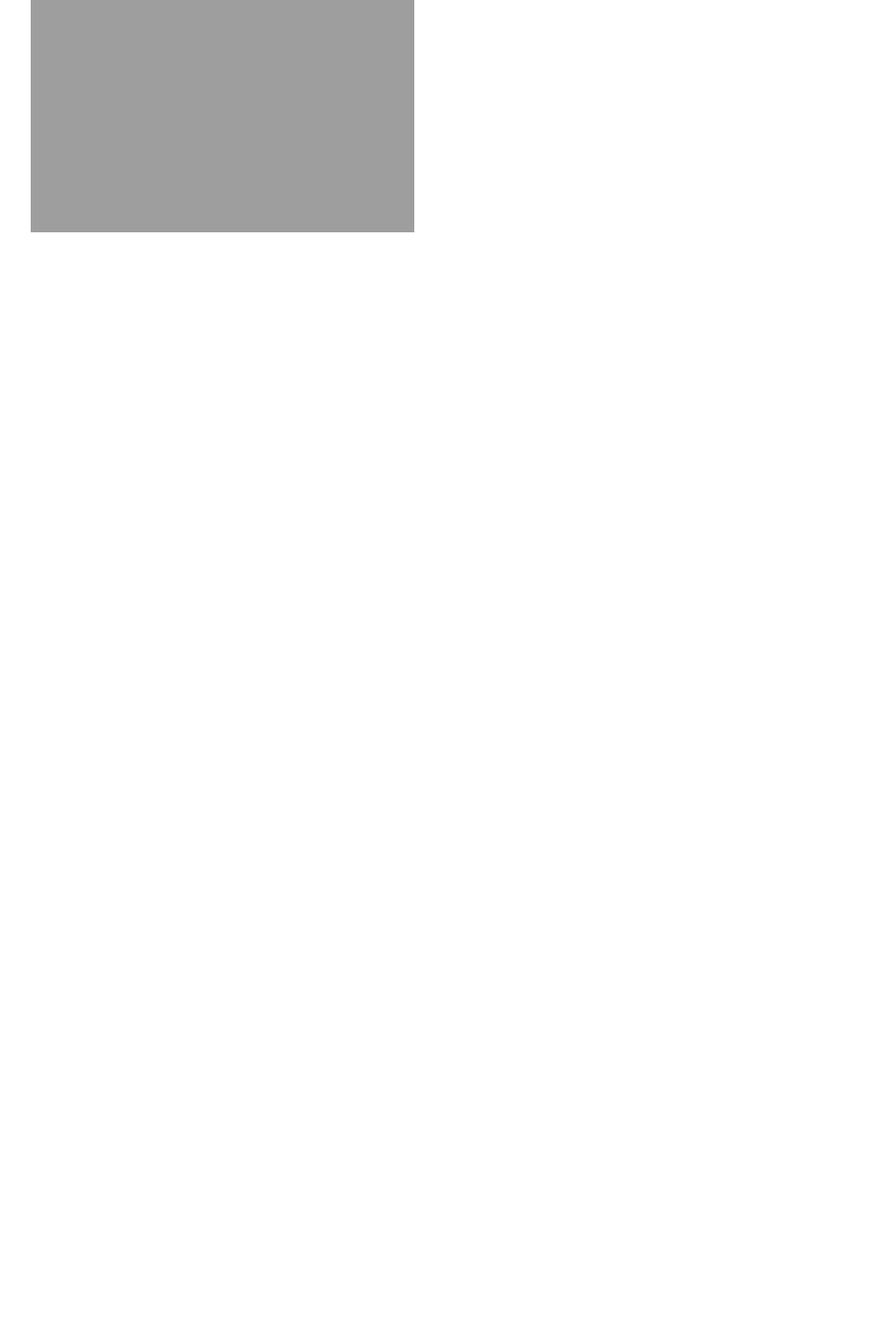
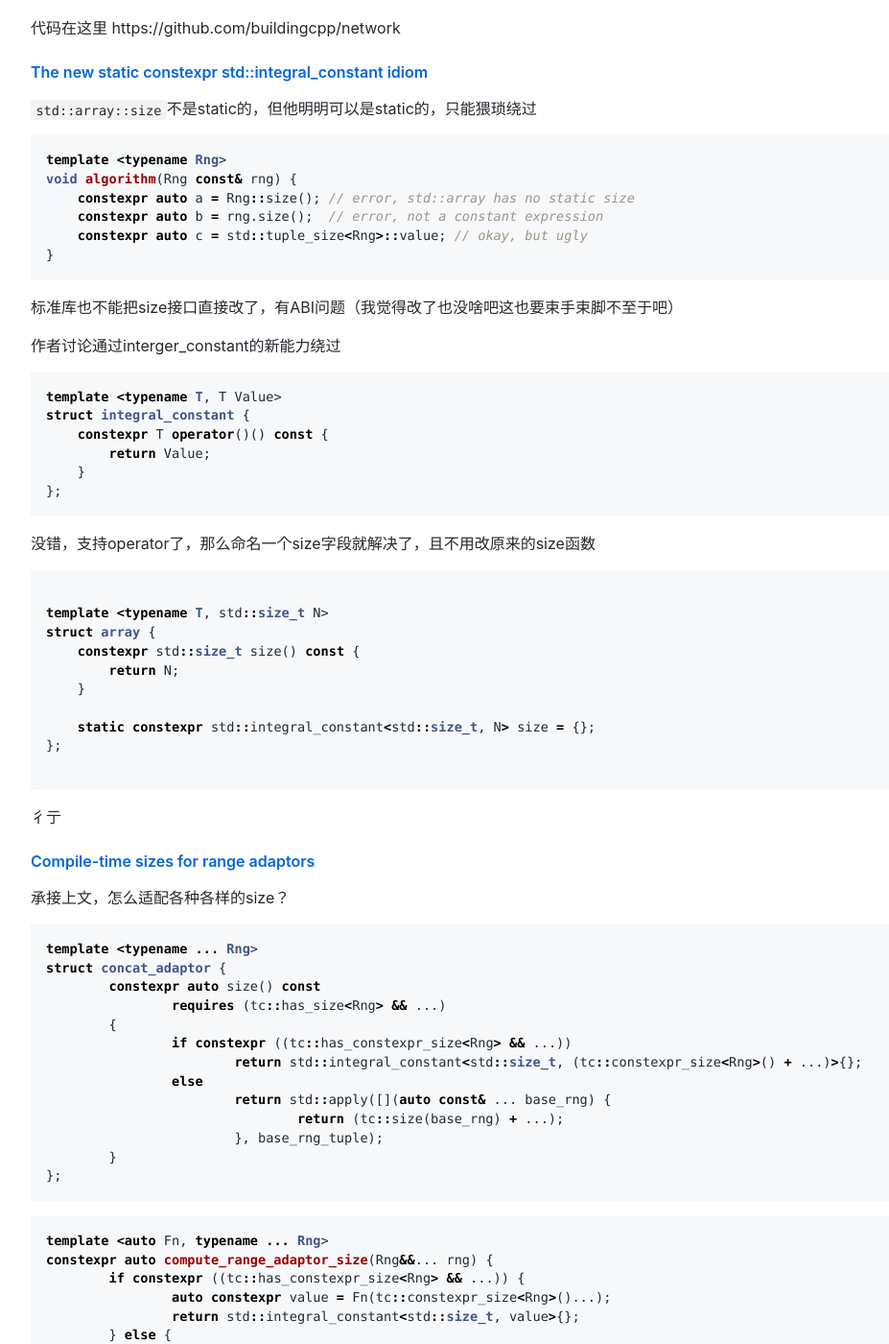
Before and after one commit to wanghenshui/cppweeklynews, a Jekyll site: the page built from posts/129.md, in a window 1280 px wide and 1400 px high, scrolled down 2499 px. Shown: the whole window at 96% size, without its empty margins (118-1045 px from the left). Built offline with Jekyll 4.4.1, drawn with Linux system fonts in a browser that asks for light colours; comment, search, counter and statistics services are not loaded; before the commit the page ends 2779 px from its top, so only the background shows below that; some of the changed text lies outside the part shown.

Commit message:
Update 129.md

````diff
--- a/posts/129.md
+++ b/posts/129.md
@@ -12,15 +10,15 @@
 
 <img src="https://wanghenshui.github.io/cppweeklynews/assets/code.png" alt=""  width="30%">
 
-
-
 RSS https://github.com/wanghenshui/cppweeklynews/releases.atom
 
 欢迎投稿，推荐或自荐文章/软件/资源等
 
 请[提交 issue](https://github.com/wanghenshui/cppweeklynews/issues)
 
-`TODO update date here`
+内容不多
+
+感谢不语赞助
 
 ---
 
@@ -28,9 +26,19 @@
 
 标准委员会动态/ide/编译器信息放在这里
 
-[编译器信息最新动态推荐关注hellogcc公众号 本周更新 2023-01-04 第183期](https://github.com/hellogcc/osdt-weekly/blob/master/weekly-2023/2023-01-04.md)
+[编译器信息最新动态推荐关注hellogcc公众号 本周更新 2023-08-30 第217期](https://mp.weixin.qq.com/s/qcU5eE-i3oUQ53SDtYpLyA)
 
-`TODO fix link then remove this line`
+cppcon即将来临之际，c++之父BS发表重要讲话
+
+[CppCon 2023 Delivering Safe C++ -- Bjarne Stroustrup](https://isocpp.org//blog/2023/08/cppcon-2023-delivering-safe-cpp-bjarne-stroustrup)
+
+从去年开始各路人马对c++安全性的批评让BS有点坐不住了，生闷气，小甜甜变牛夫人了属于是
+
+BS指出，当前C++的演化方向要向着安全性发展，对比存量代码相比要更安全更没有资源释放/类型安全/内存破坏等安全性问题
+
+希望大家锐意进取，努力为更安全的C++做出自己的贡献
+
+
 
 ## 文章
 
@@ -51,6 +59,28 @@
   [](std::string s){ std::print("s={:?}\n", s); }
 });
 ```
+
+#### [Semi-static Conditions in Low-latency C for High Frequency Trading: Better than Branch Prediction Hints](https://papers.ssrn.com/sol3/papers.cfm?abstract_id=4553439)
+
+很有意思的点子，在高频交易场景里，if分支开销太大，冷热分支也不能预测，既然不能预测，就自己动态改
+
+代码在这里
+
+https://github.com/maxlucuta/semi-static-conditions/
+
+点子真的有意思
+
+这种场景 一般来说只能经验的使用likely，或者PGO分析一下，然后加上likely
+
+这种运行时动态改的点子，很有意思。感觉靠谱的话可以铺开
+
+#### [https://www.thecodedmessage.com/posts/c++-papercuts/](https://www.thecodedmessage.com/posts/c++-papercuts/)
+
+列举了c++的缺点
+
+const 不是默认 很坑
+
+function能拷贝，很坑 lambda应该默认move，转移也应该move  std::move_only_function赶紧快点能用
 
 #### [The Little Things: The Missing Performance in std::vector](https://codingnest.com/the-little-things-the-missing-performance-in-std-vector/)
 
@@ -77,12 +107,100 @@
   }
 }
 ```
+#### [Building C++ "Work Contracts" ](https://www.reddit.com/r/cpp/comments/162debr/building_c_work_contracts/)
 
-## 视频
+设计了一种无锁的二叉堆，结合调度设计，比简单的MPMC要快
 
-#### [C++ Weekly ](https://www.youtube.com/channel/UCxHAlbZQNFU2LgEtiqd2Maw)
+代码在这里 https://github.com/buildingcpp/network
 
-`TODO fix link then remove this line`
+#### [The new static constexpr std::integral_constant idiom](https://www.foonathan.net/2023/08/static-constexpr-integral_constant/)
+
+`std::array::size`不是static的，但他明明可以是static的，只能猥琐绕过
+
+```c++
+template <typename Rng>
+void algorithm(Rng const& rng) {
+    constexpr auto a = Rng::size(); // error, std::array has no static size
+    constexpr auto b = rng.size();  // error, not a constant expression
+    constexpr auto c = std::tuple_size<Rng>::value; // okay, but ugly
+}
+```
+
+标准库也不能把size接口直接改了，有ABI问题（我觉得改了也没啥吧这也要束手束脚不至于吧）
+
+作者讨论通过interger_constant的新能力绕过
+
+```c++
+template <typename T, T Value>
+struct integral_constant {
+    constexpr T operator()() const {
+        return Value;
+    }
+};
+```
+没错，支持operator了，那么命名一个size字段就解决了，且不用改原来的size函数
+
+```c++
+
+template <typename T, std::size_t N>
+struct array {
+    constexpr std::size_t size() const {
+        return N;
+    }
+
+    static constexpr std::integral_constant<std::size_t, N> size = {};
+};
+
+```
+
+彳亍
+
+#### [Compile-time sizes for range adaptors](https://www.think-cell.com/en/career/devblog/compile-time-sizes-for-range-adaptors)
+
+承接上文，怎么适配各种各样的size？
+
+```c++
+template <typename ... Rng>
+struct concat_adaptor {
+	constexpr auto size() const
+		requires (tc::has_size<Rng> && ...)
+	{
+		if constexpr ((tc::has_constexpr_size<Rng> && ...))
+			return std::integral_constant<std::size_t, (tc::constexpr_size<Rng>() + ...)>{};
+		else
+			return std::apply([](auto const& ... base_rng) {
+				return (tc::size(base_rng) + ...);
+			}, base_rng_tuple);
+	}
+};
+```
+
+```c++
+template <auto Fn, typename ... Rng>
+constexpr auto compute_range_adaptor_size(Rng&&... rng) {
+	if constexpr ((tc::has_constexpr_size<Rng> && ...)) {
+		auto constexpr value = Fn(tc::constexpr_size<Rng>()...);
+		return std::integral_constant<std::size_t, value>{};
+	} else {
+		auto const value = Fn(tc::size(std::forward<Rng>(rng))...);
+		return value;
+	}
+}
+
+template <typename ... Rng>
+struct concat_adaptor {
+	constexpr auto size() const
+		requires (tc::has_size<Rng> && ...)
+	{
+		return std::apply([](auto const& ... base_rng) {
+			return tc::compute_range_adaptor_size<[](auto const ... n) {
+				return (n + ...);
+			}>(base_rng...);
+		}, base_rng_tuple);
+	}
+};
+```
+
 
 ## 开源项目需要人手
 
@@ -92,8 +210,7 @@
 
 
 ## 新项目介绍/版本更新
-
-## 工作招聘
+- [Object Introspection (OI) enables on-demand, hierarchical profiling of objects in arbitrary C/C++ programs with no recompilation](https://github.com/facebookexperimental/object-introspection) 感觉有点意思
 
 ---
 
````
Also changed, not shown: other parts of posts/129.md (+0 -2 lines).
